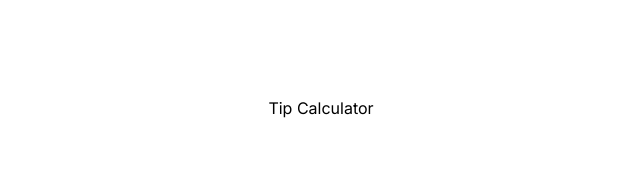
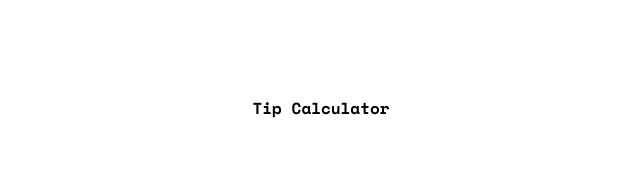
Before and after one commit to elizabeth-trotter/tipcalculator, a Next.js app: page / in a window 1280 px wide. Shown: the top 186 px of the page, without its empty margins (319-959 px from the left). Built offline with nearby package versions, Linux system fonts and the light colour scheme.

Commit message:
font + colors config

```diff
--- a/src/app/layout.tsx
+++ b/src/app/layout.tsx
@@ -1,11 +1,14 @@
 import type { Metadata } from "next";
-import { Inter } from "next/font/google";
+import { Space_Mono } from "next/font/google";
 import "./globals.css";
 
-const inter = Inter({ subsets: ["latin"] });
+const spaceMono = Space_Mono({
+  subsets: ["latin"],
+  weight: "700"
+});
 
 export const metadata: Metadata = {
-  title: "Create Next App",
+  title: "Tip Calculator",
   description: "Generated by create next app",
 };
 
@@ -16,7 +19,7 @@ export default function RootLayout({
 }>) {
   return (
     <html lang="en">
-      <body className={inter.className}>{children}</body>
+      <body className={spaceMono.className}>{children}</body>
     </html>
   );
 }
--- a/tailwind.config.ts
+++ b/tailwind.config.ts
@@ -8,10 +8,13 @@ const config: Config = {
   ],
   theme: {
     extend: {
-      backgroundImage: {
-        "gradient-radial": "radial-gradient(var(--tw-gradient-stops))",
-        "gradient-conic":
-          "conic-gradient(from 180deg at 50% 50%, var(--tw-gradient-stops))",
+      colors: {
+        strongCyan: 'hsl(172, 67%, 45%)',
+        darkCyan: 'hsl(183, 100%, 15%)',
+        darkGrayCyan: 'hsl(186, 14%, 43%)',
+        grayCyan: 'hsl(184, 14%, 56%)',
+        lightGrayCyan: 'hsl(185, 41%, 84%)',
+        lightGray: 'hsl(189, 41%, 97%)'
       },
     },
   },
```
